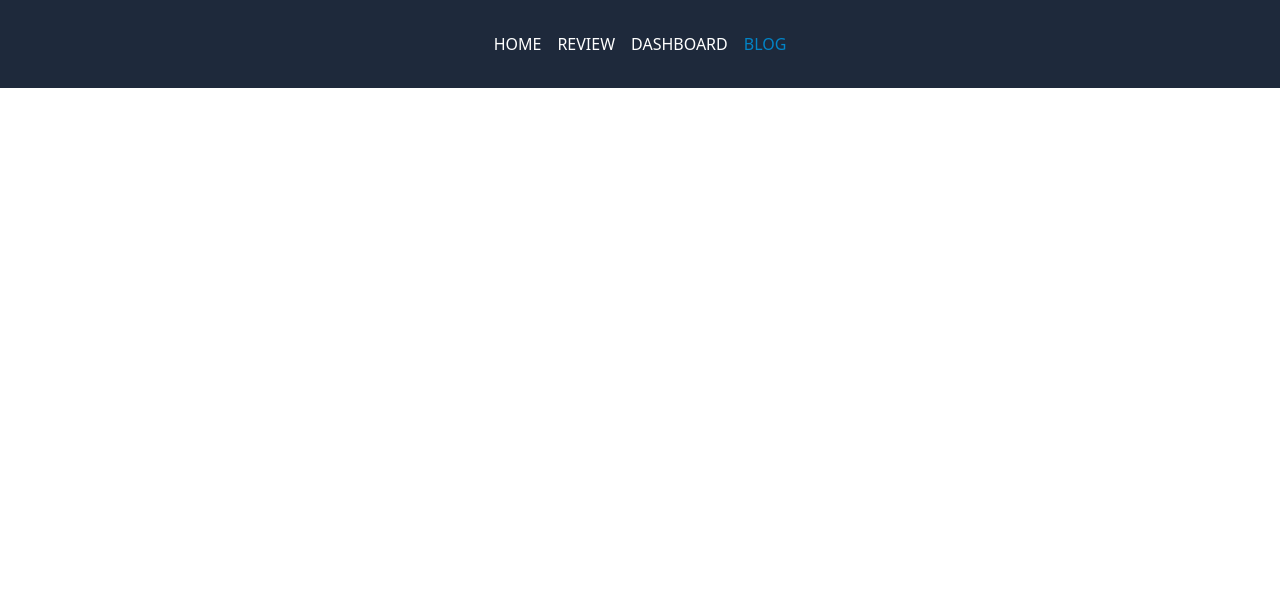
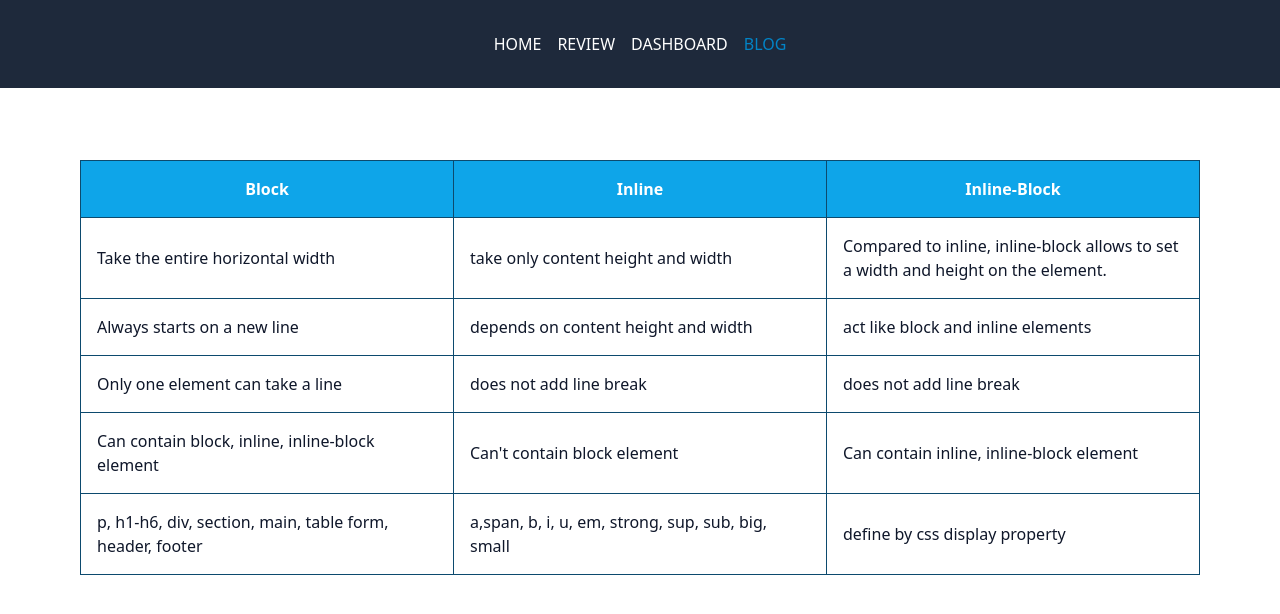
Before and after one commit to samiulalimsaad/watch-store, a React (Vite) app: page /blog in a window 1280 px wide. Shown: the top 614 px of the page. Built offline with nearby package versions, Linux system fonts and the light colour scheme; the HTML template or start-up script is replaced by a standard one.

Commit message:
added blog page

```diff
--- a/src/Blog/index.jsx
+++ b/src/Blog/index.jsx
@@ -1,7 +1,78 @@
 import React from "react";
 
 const Blog = () => {
-    return <div>Blog Page</div>;
+    return (
+        <section className="container flex justify-center p-20 mt-20">
+            <table class="border-collapse table-fixed w-full border border-sky-500 text-slate-900">
+                <thead className="text-white bg-sky-500">
+                    <tr>
+                        <th class="border p-4 border-sky-900 ">Block </th>
+                        <th class="border p-4 border-sky-900 ">Inline</th>
+                        <th class="border p-4 border-sky-900 ">Inline-Block</th>
+                    </tr>
+                </thead>
+                <tbody>
+                    <tr>
+                        <td class="border border-sky-900 p-4">
+                            Take the entire horizontal width
+                        </td>
+                        <td class="border border-sky-900 p-4">
+                            take only content height and width
+                        </td>
+                        <td class="border border-sky-900 p-4">
+                            Compared to inline, inline-block allows to set a
+                            width and height on the element.
+                        </td>
+                    </tr>
+                    <tr>
+                        <td class="border border-sky-900 p-4">
+                            Always starts on a new line
+                        </td>
+                        <td class="border border-sky-900 p-4">
+                            depends on content height and width
+                        </td>
+                        <td class="border border-sky-900 p-4">
+                            act like block and inline elements
+                        </td>
+                    </tr>
+                    <tr>
+                        <td class="border border-sky-900 p-4">
+                            Only one element can take a line
+                        </td>
+                        <td class="border border-sky-900 p-4">
+                            does not add line break
+                        </td>
+                        <td class="border border-sky-900 p-4">
+                            does not add line break
+                        </td>
+                    </tr>
+                    <tr>
+                        <td class="border border-sky-900 p-4">
+                            Can contain block, inline, inline-block element
+                        </td>
+                        <td class="border border-sky-900 p-4">
+                            Can't contain block element
+                        </td>
+                        <td class="border border-sky-900 p-4">
+                            Can contain inline, inline-block element
+                        </td>
+                    </tr>
+                    <tr>
+                        <td class="border border-sky-900 p-4">
+                            p, h1-h6, div, section, main, table form, header,
+                            footer
+                        </td>
+                        <td class="border border-sky-900 p-4">
+                            a,span, b, i, u, em, strong, sup, sub, big, small
+                        </td>
+                        <td class="border border-sky-900 p-4">
+                            define by css display property
+                        </td>
+                    </tr>
+                </tbody>
+            </table>
+        </section>
+    );
 };
 
 export default Blog;
```
